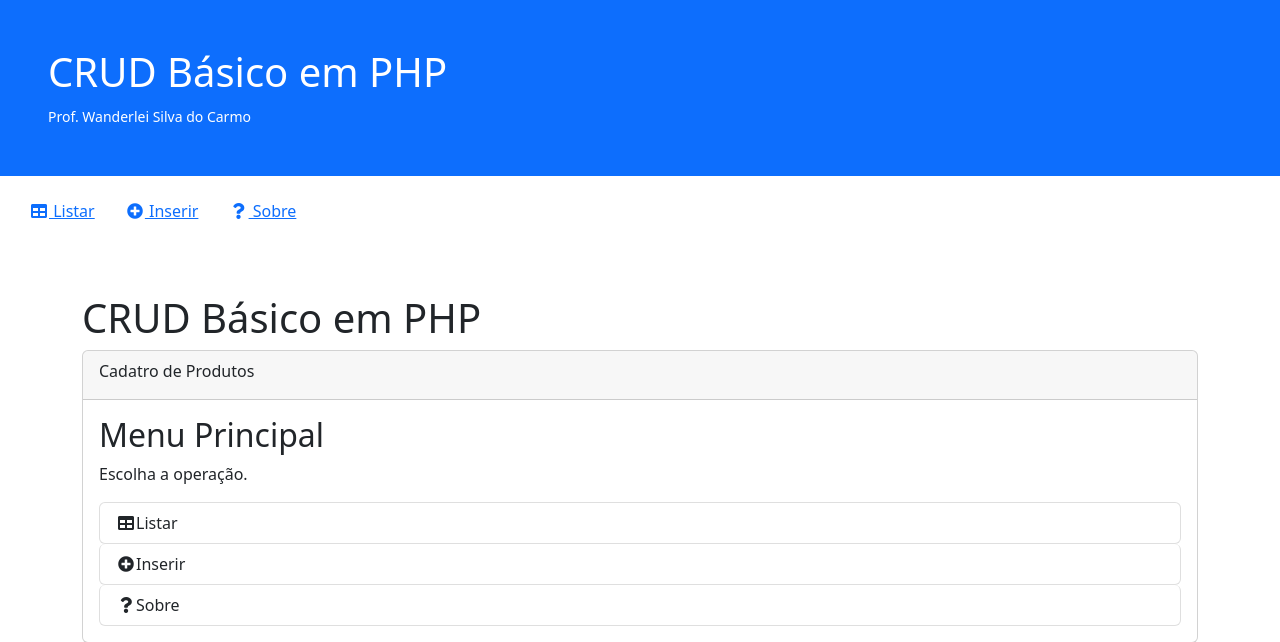
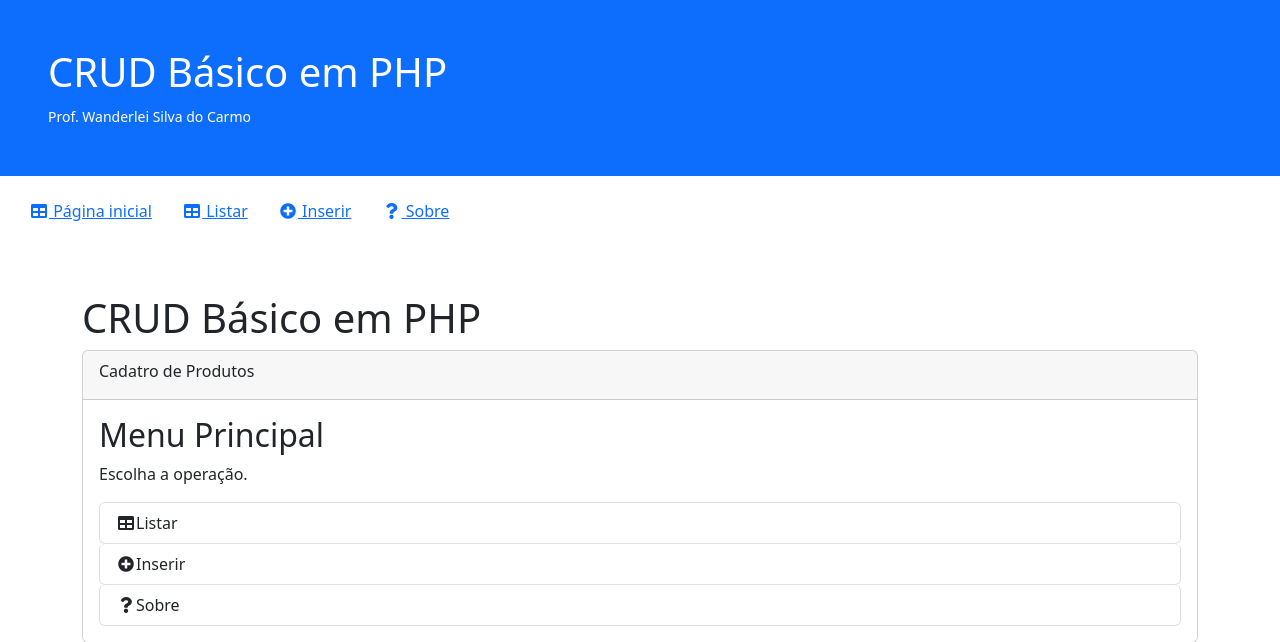
Before and after one commit to w3aewander/CRUD_PHP, a PHP site: page /index.php in a window 1280 px wide. Shown: the top 642 px of the page. Run offline with PHP 8.4, Linux system fonts and the light colour scheme.

Commit message:
Primeiro Commit

```diff
--- a/header.php
+++ b/header.php
@@ -18,9 +18,9 @@
       <h1>CRUD Básico em PHP</h1>
       <span class="small">Prof. Wanderlei Silva do Carmo</span>
 
-
     </div>
     <nav class="p-3 ml-auto  mb-5 w-100">
+            <a class="btn btn-block btn-link" href="/"><i class="fa fa-table fa-fw"></i> Página inicial</a>
             <a class="btn btn-block btn-link" href="/produtos/listar.php"><i class="fa fa-table fa-fw"></i> Listar</a>
             <a class="btn btn-block btn-link" href="/produtos/inserir.php"><i class="fa fa-plus-circle fa-fw"></i> Inserir</a>
             <a class="btn btn-block btn-link" href="/sobre.php"><i class="fa fa-question fa-fw"></i> Sobre</a>
--- a/index.php
+++ b/index.php
@@ -26,5 +26,6 @@
 
         </div>
     </div>
+</div>
 
 <?php require __DIR__ . '/footer.php'?>
```
